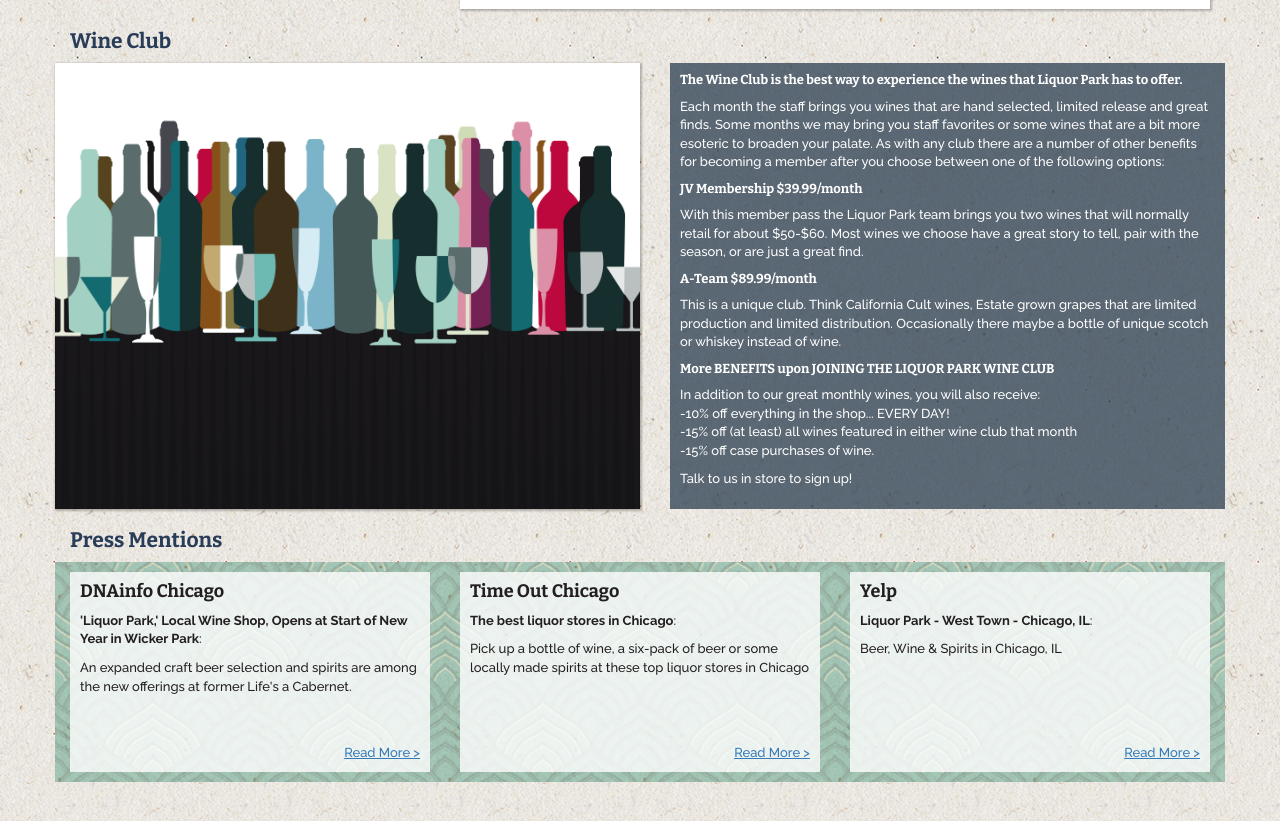
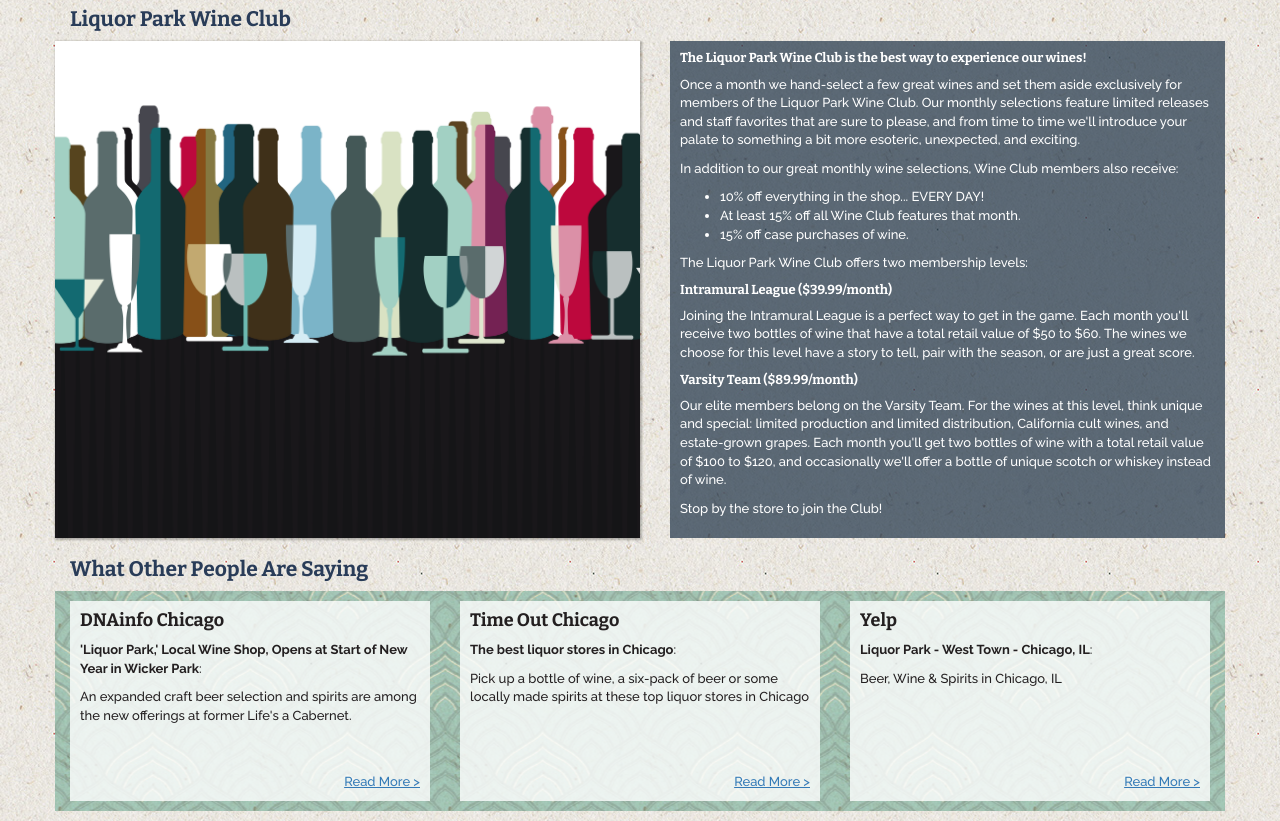
Before and after one commit to awonak/liquorpark, a Django app: page / in a window 1280 px wide. Shown: the part 1641-2462 px from the top of the page. Run offline with Django 3.2, Linux system fonts and the light colour scheme; data comes from the database, SQL or seed files in the repository; data that the repository does not hold is empty; some libraries are stand-ins or nearby versions.

Commit message:
Added Emily's copy edits

```diff
--- a/templates/index.html
+++ b/templates/index.html
@@ -7,7 +7,7 @@
     <meta charset="utf-8">
     <meta http-equiv="X-UA-Compatible" content="IE=edge">
     <title>Liquor Park: </title>
-    <meta name="description" content="">
+    <meta name="description" content="A Neighborhood Brewtique located in Wicker Park, Chicago. Purveyors of cult-favorite beers, sought-after spirits, and small-batch wines from around the world, including artisan and made-in-the-Midwest products you can’t get just anywhere.">
     <meta name="viewport" content="width=device-width, initial-scale=1">
 
     <!-- Place favicon.ico and apple-touch-icon(s) in the root directory -->
@@ -38,8 +38,9 @@
                     <a href="https://twitter.com/drinkliquorpark" class="sprite twitterIcon">Twitter</a>
                 </div>
                 <div class="contactInfo">
+                    <!-- Open Now until 9 pm -->
                     <p>{{ hours.current }}</p>
-                    <address>1937 W North Ave, Chicago, IL</address>
+                    <address>1937 W. North Ave., Chicago, IL</address>
                     <p class="tel">(773) 360-5536</p>
                 </div>
             </div>
@@ -61,13 +62,13 @@
             </div>
         </section>
         <section id="About_Us" class="row">
-            <h2 class="col-sm-12">About</h2>
-            <p class="col-sm-6">At Liquor Park we’re passionate about thoughtful, carefully crafted beverages. By tapping our combined twenty years’ experience in the Chicago industry, we’ve curated a collection of cult-favorite beers, sought-after spirits, and small-batch wines from around the world, including artisan and made in the Midwest products you can’t get just anywhere.</p>
+            <h2 class="col-sm-12"></h2>
+            <p class="col-sm-6">At Liquor Park we’re passionate about thoughtful, carefully crafted beverages. By tapping our combined twenty years’ experience in the Chicago industry, we’ve curated a collection of cult-favorite beers, sought-after spirits, and small-batch wines from around the world, including artisan and made-in-the-Midwest products you can’t get just anywhere.</p>
             <p class="col-sm-6">Our shelves are stocked and we’re ready to deliver spot-on pairings and killer recommendations for any palate, budget, or occasion. Come find us in the heart of Wicker Park–Bucktown, just east of the intersection of North, Damen, and Milwaukee Avenues at 1937 West North Avenue.
-                <br> Email: <a href="mailto:shop@drinkliquorpark.com">shop@drinkliquorpark.com</a></p>
+                <br> E-mail: <a href="mailto:shop@drinkliquorpark.com">shop@drinkliquorpark.com</a></p>
         </section>
         <section id="Hours_Location" class="row">
-            <h2 class="col-sm-12">Hours and Location</h2>
+            <h2 class="col-sm-12">Shop Hours and Location</h2>
             <div class="hoursContain col-sm-3">
                 <div class="hoursInner">
                     <table class="hoursTable">
@@ -76,7 +77,7 @@
                             <tr>
                                 <th scope="row">{{ hour.dow }}</th>
                                 <td>{{ hour.open }} - {{ hour.close }}</td>
-                                <td class="extra">{% if hour.open_now %}Open{% endif %}</td>
+                                <td class="extra">{% if hour.open_now %}Open Now{% endif %}</td>
                             </tr>
                             {% endfor %}
                         </tbody>
@@ -127,30 +128,32 @@
             </div>
         </section>
         <section id="Wine_Club" class="row">
-            <h2 class="col-sm-12">Wine Club</h2>
+            <h2 class="col-sm-12">Liquor Park Wine Club</h2>
             <div class="tableLayout">
                 <div class="col-sm-6 wineClubImg card"></div>
                 <div class="col-sm-6 wineClubContain">
                     <div class="aboutWineClub">
-                        <h3>The Wine Club is the best way to experience the wines that Liquor Park has to offer.</h3>
-                        <p> Each month the staff brings you wines that are hand selected, limited release and great finds. Some months we may bring you staff favorites or some wines that are a bit more esoteric to broaden your palate. As with any club there are a number of other benefits for becoming a member after you choose between one of the following options:</p>
-                        <h3>JV Membership $39.99/month</h3>
-                        <p>With this member pass the Liquor Park team brings you two wines that will normally retail for about $50-$60. Most wines we choose have a great story to tell, pair with the season, or are just a great find.</p>
-                        <h3>A-Team $89.99/month</h3>
-                        <p> This is a unique club. Think California Cult wines, Estate grown grapes that are limited production and limited distribution. Occasionally there maybe a bottle of unique scotch or whiskey instead of wine.</p>
-                        <h3>More BENEFITS upon JOINING THE LIQUOR PARK WINE CLUB</h3>
-                        <p>In addition to our great monthly wines, you will also receive:
-                            <br> -10% off everything in the shop... EVERY DAY!
-                            <br> -15% off (at least) all wines featured in either wine club that month
-                            <br> -15% off case purchases of wine.</p>
-                        <p>
-                            Talk to us in store to sign up!</p>
+                        <h3>The Liquor Park Wine Club is the best way to experience our wines!</h3>
+                        <p>Once a month we hand-select a few great wines and set them aside exclusively for members of the Liquor Park Wine Club. Our monthly selections feature limited releases and staff favorites that are sure to please, and from time to time we'll introduce your palate to something a bit more esoteric, unexpected, and exciting.</p>
+                        <p>In addition to our great monthly wine selections, Wine Club members also receive:</p>
+                            <ul>
+                            <li>10% off everything in the shop... EVERY DAY!
+                            <li>At least 15% off all Wine Club features that month.
+                            <li>15% off case purchases of wine.
+                            </ul>
+                        <p>The Liquor Park Wine Club offers two membership levels:</p>
+                        <h3>Intramural League ($39.99/month)</h3>
+                        <p>Joining the Intramural League is a perfect way to get in the game. Each month you'll receive two bottles of wine that have a total retail value of $50 to $60. The wines we choose for this level have a story to tell, pair with the season, or are just a great score.</p>
+                        <h3>Varsity Team ($89.99/month)</h3>
+                        <p>Our elite members belong on the Varsity Team. For the wines at this level, think unique and special: limited production and limited distribution, California cult wines, and estate-grown grapes. Each month you'll get two bottles of wine with a total retail value of $100 to $120, and occasionally we'll offer a bottle of unique scotch or whiskey instead of wine.</p>
+
+                        <p>Stop by the store to join the Club!</p>
                     </div>
                 </div>
             </div>
         </section>
         <section id="Press_Mentions" class="row">
-            <h2 class="col-sm-12">Press Mentions</h2>
+            <h2 class="col-sm-12">What Other People Are Saying</h2>
             <div class="pressContainer">
                 {% for article in articles%}
                 <div class="col-lg-4">
```
